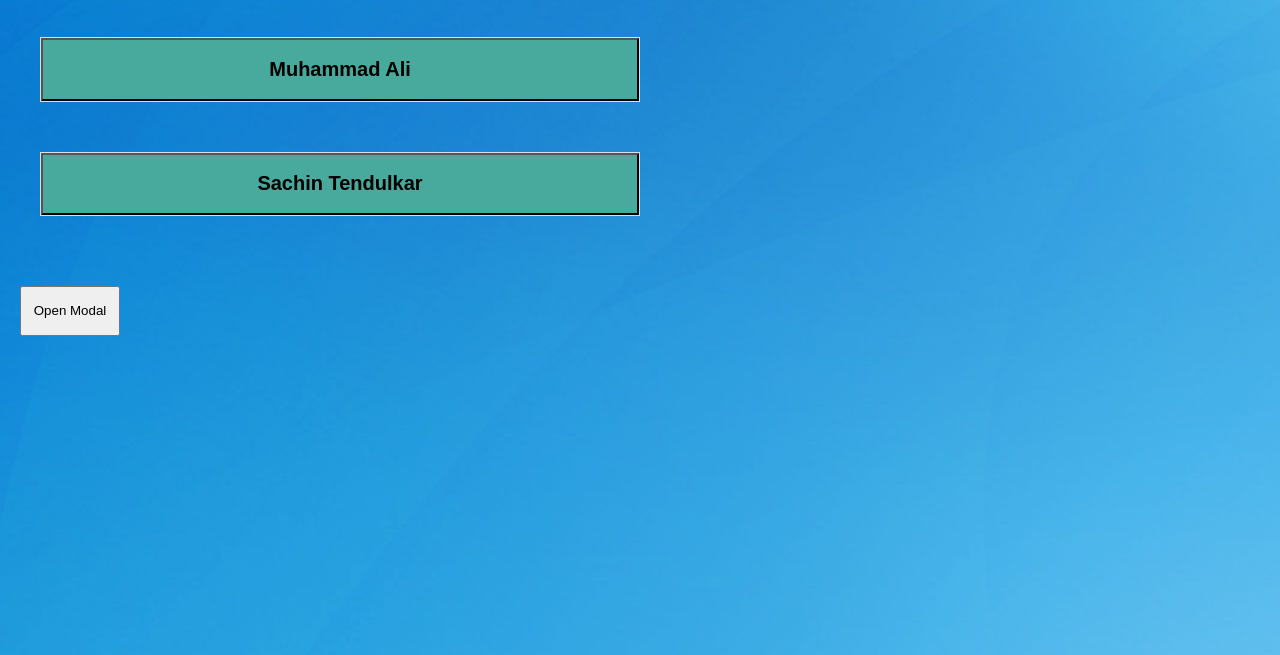
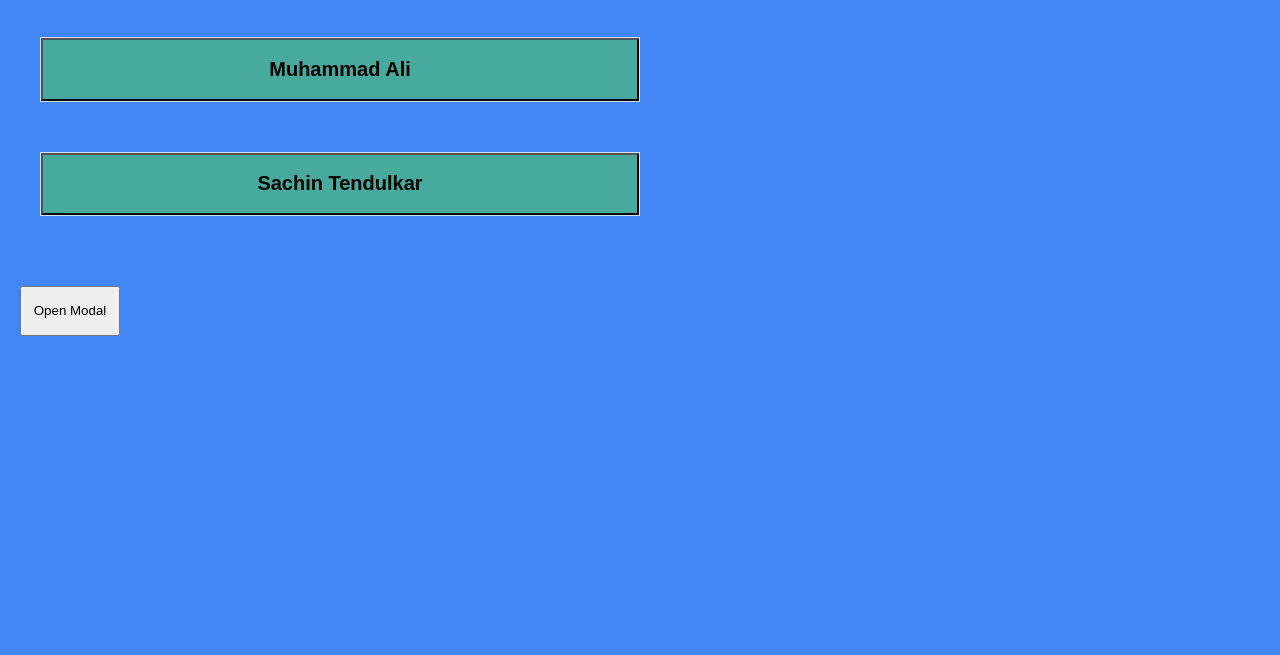
Before and after one commit to Nisith116/navbar-modal-website, a plain HTML site: page index.html in a window 1280 px wide. Shown: the part 145-800 px from the top of the page. Drawn offline with nearby package versions, Linux system fonts and the light colour scheme.

Commit message:
Update master.css

```diff
--- a/master.css
+++ b/master.css
@@ -5,8 +5,7 @@
 html,body {
   margin : 0px;
   padding : 0px;
-  background-image:url(background-image-2.jpg);
-  background-repeat: repeat;
+  background-color:#4286f4;
   max-width: 100%;
   overflow-x: hidden;
 }
```
